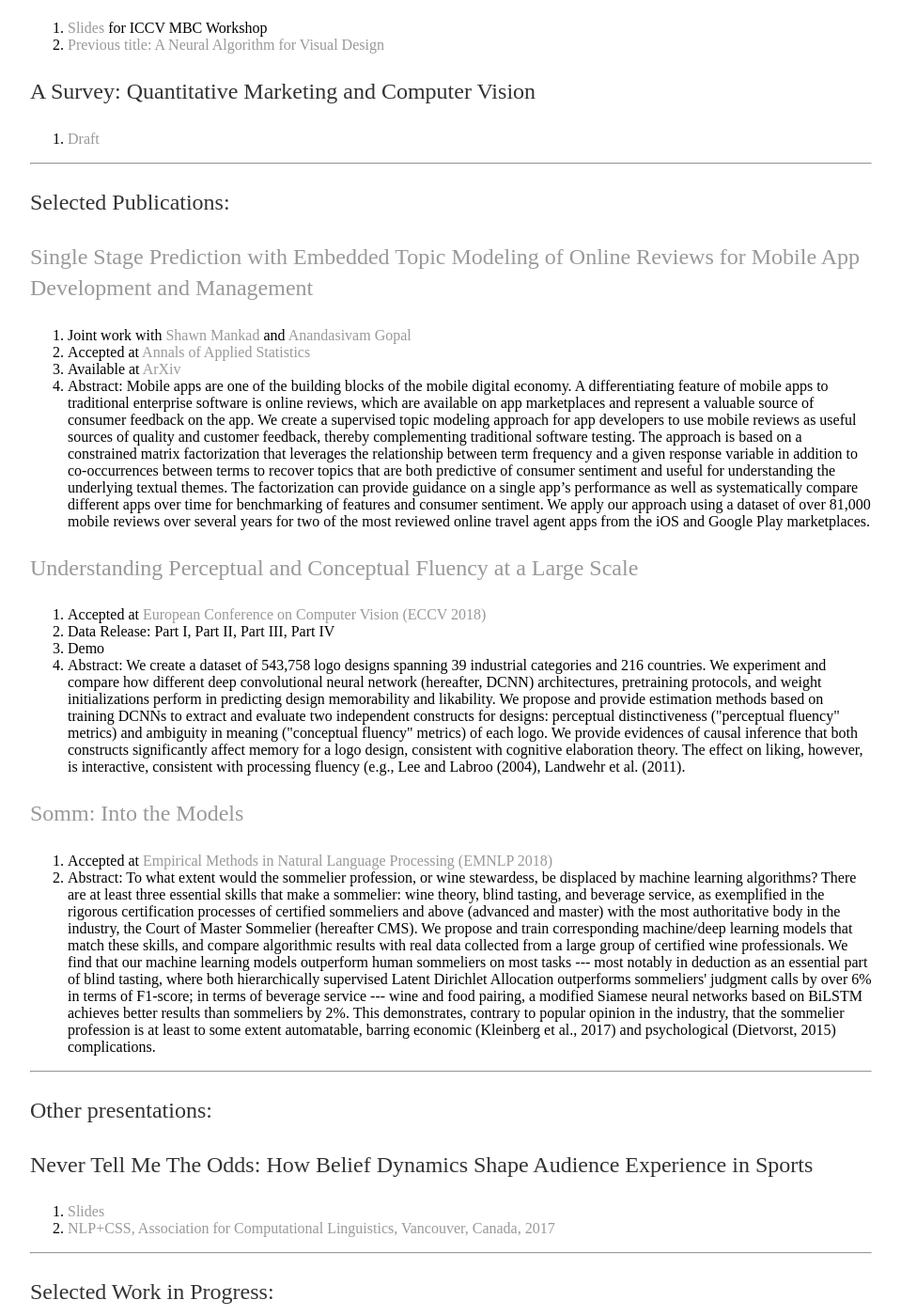
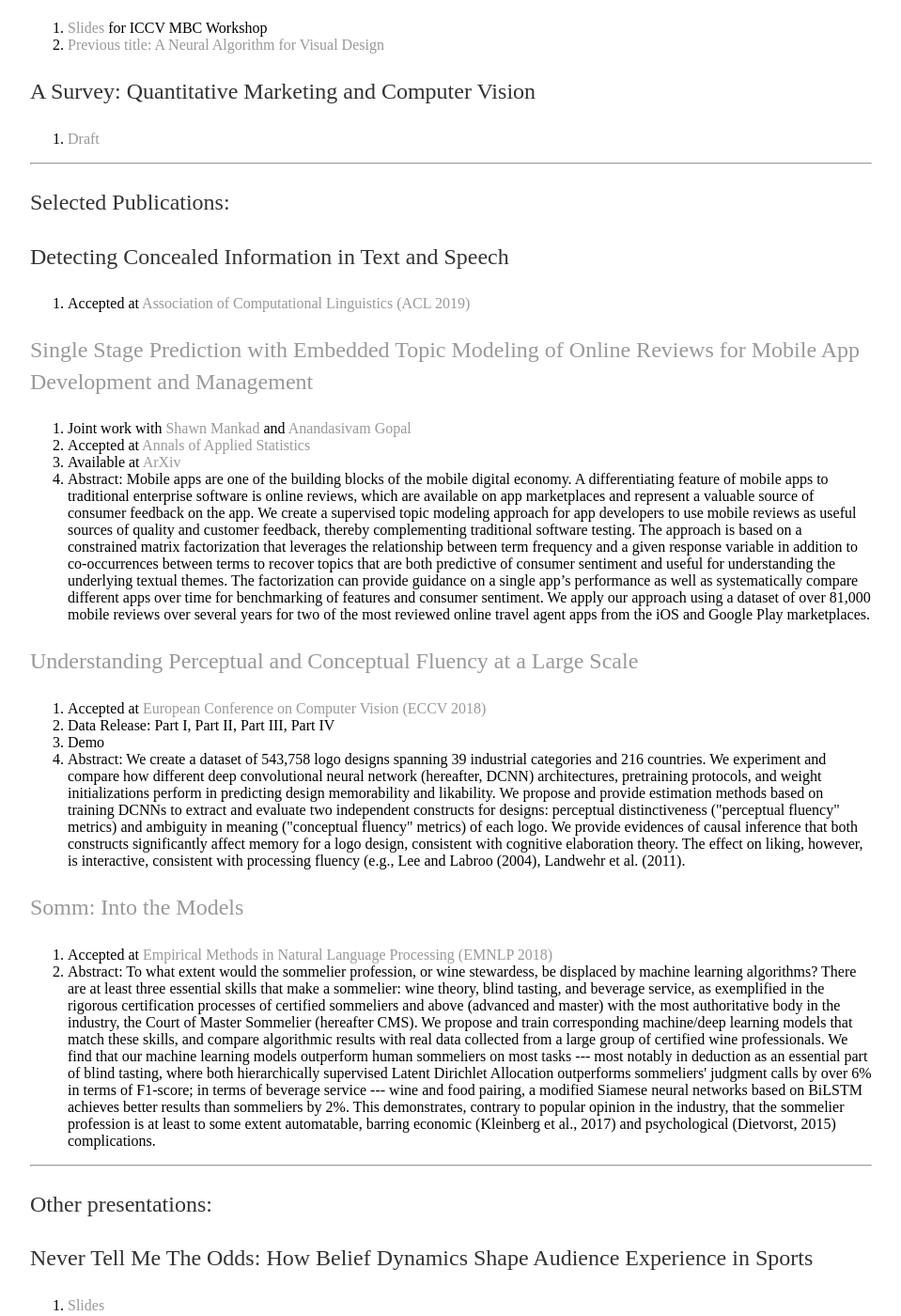
Before and after one commit to shenglih/shenglih.github.io, a Jekyll site: the page built from research/index.html, in a window 1280 px wide and 1400 px high, scrolled down 721 px. Shown: the whole window at 94% size, without its empty margins (160-1119 px from the left). Built offline with Jekyll 4.4.1, drawn with Linux system fonts in a browser that asks for light colours; some of the changed text lies outside the part shown.

Commit message:
Update index.html

```diff
--- a/research/index.html
+++ b/research/index.html
@@ -50,6 +50,11 @@ title: Shengli Hu, Research
 
 <hr>
 	<p> Selected Publications:</p>
+	<p> Detecting Concealed Information in Text and Speech </p>
+	<ol>
+		<li> Accepted at <a href="http://www.acl2019.org/EN/index.xhtml"> Association of Computational Linguistics (ACL 2019)</a> </li>
+	</ol>
+
 	<p> <a href="/research/prediction_with_text.pdf">Single Stage Prediction with Embedded Topic Modeling of Online Reviews for Mobile App Development and Management</a></p>
 
   <ol>
@@ -102,10 +107,6 @@ We propose and train corresponding machine/deep learning models that match these
 	<hr>
 	<p> Selected Work in Progress: </p>
 
-	<p> Detecting Concealed Information in Text and Speech </p>
-	<ol>
-		<li> Under submission </li>
-	</ol>
 	<p> Acoustic-prosodic Indicators of Concealed Information in Text and Speech </p>
 	<ol>
 		<li> Under submission </li>
```
